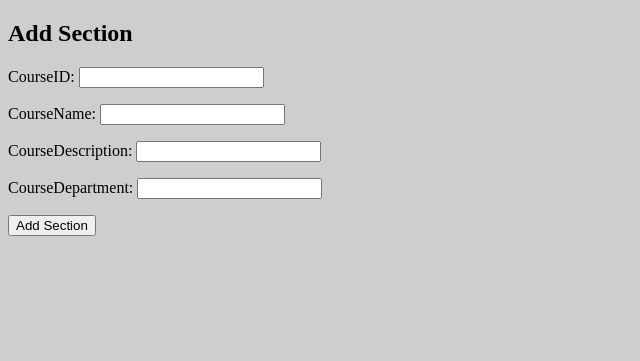
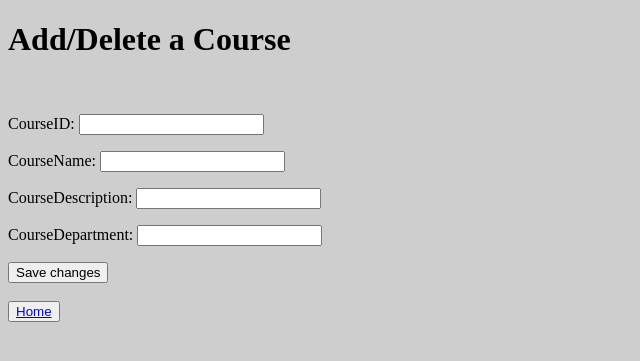
Before and after one commit to CAndreas7/DjangoUntrained, a Django app: page /courseAdd/ in a window 1280 px wide. Shown: the top 361 px of the page, without its empty margins (0-640 px from the left). Run offline with Django 4.2, Linux system fonts and the light colour scheme.

Commit message:
More UserToCourse views fixed addCourse

```diff
--- a/DjangoUntrained/urls.py
+++ b/DjangoUntrained/urls.py
@@ -33,7 +33,7 @@ urlpatterns = [
     path('notificationSend/', notificationSend.as_view(), name='notificationSend'),
     path('courseAdd/', courseAdd.as_view(), name='courseAdd'),
     path('courseDelete/<int:course_id>/', courseDelete.as_view(), name='courseDelete'),
-    path('editUserInCourse/', editUserInCourse.as_view(), name='editUserInCourse'),
+    path('userToCourseAdd/<int:course_id>/', userToCourseAdd.as_view(), name='userToCourseAdd'),
     path('usersInCourse/<int:course_id>/', usersInCourse.as_view(), name='usersInCourse')
 
 ]
--- a/Management/forms.py
+++ b/Management/forms.py
@@ -20,4 +20,4 @@ class UserForm(forms.ModelForm):
 class UserToFrom(forms.ModelForm):
     class Meta:
         model = UsersToCourse
-        fields = ['courseID', 'assignment']
+        fields = ['assignment']
--- a/Management/views.py
+++ b/Management/views.py
@@ -48,26 +48,30 @@ class MainHome(View):
 
 class usersInCourse(View) :
     def get(self, request, course_id):
-        u2c = UsersToCourse.objects.get(pk=course_id)
+        course = Course.objects.get(courseID=course_id)
+        u2c = UsersToCourse.objects.get(courseID=course_id)
         u = UsersToCourse.objects.filter(courseID=course_id)
         context = {'course': u2c, 'users': u}
         return render(request, 'main/courseUsers.html', context)
 class userToCourseAdd(View) :
 
     def get(self, request, course_id):
-        form = UserToFrom(initial={'assignment': course_id})
-        return render(request, 'main/editUserInCourse.html', {'form': form, 'course_id': course_id})
+        course = Course.objects.get(courseID=course_id)
+        form = UserToFrom(initial={'courseID': course})
+        return render(request, 'main/courseUsersAdd.html', {'form': form, 'course_id': course_id})
     def post(self, request, course_id):
         form = UserToFrom(request.POST)
 
         if form.is_valid():
-            courseID = form.cleaned_data['course_id']
+
+            course = Course.objects.get(courseID=course_id)
+            #courseID = form.cleaned_data['course']
             user = form.cleaned_data['assignment']
 
-            userTo = UsersToCourse(courseID=courseID, assignment=user)
+            userTo = UsersToCourse(courseID=course, assignment=user)
             userTo.save()
 
-            return redirect(request, 'courseUsers', courseID=courseID)
+            return HttpResponse('User added successfully')
         else:
             form = UserToFrom(initial={'courseID': course_id})
 
@@ -227,28 +231,23 @@ class courseAdd(View):
 
     def get(self, request):
         form = CourseForm()
-        return render(request, 'main/addSection.html', {'form': form})
+        return render(request, 'main/courseAdd.html', {'form': form})
 
-    def post(self, request, course_id):
+    def post(self, request):
         form = CourseForm(request.POST)
         if form.is_valid():
             courseID = form.cleaned_data['courseID']
             courseName = form.cleaned_data['courseName']
             courseDepartment = form.cleaned_data['courseDepartment']
-            endTime = form.cleaned_data['endTime']
-            capacity = form.cleaned_data['capacity']
-            TA = form.cleaned_data['TA']
-            sectionID = form.cleaned_data['sectionID']
-
-            print(TA)
+            courseDescription = form.cleaned_data['courseDescription']
 
             # Create a new Section object with the extracted data
-            section = Section(sectionID=sectionID)
-            section.add()
+            course =Course(courseID=courseID,courseName=courseName,courseDepartment=courseDepartment, courseDescription=courseDescription)
+            course.save()
 
-            return HttpResponse('Section added successfully')
+            return HttpResponse('Course added successfully')
         else:
-            form = SectionForm(initial={'courseID': course_id})
+            form = CourseForm()
 
         return render(request, 'main/addSection.html', {'form': form})
 class MyUser(User):
--- a/templates/main/courseUsers.html
+++ b/templates/main/courseUsers.html
@@ -15,6 +15,6 @@ table, th, td {
   {% endfor %}
 </table> <br>
 
-<a href="{% url 'userToCourse' course.courseID %}">Add User</a>
+<a href="{% url 'userToCourseAdd' course.courseID_id %}">Add User</a>
 
 <br> <br></brb><button type="home"><a href="{% url 'mainHome' %}">Home</a></button>
```
Also changed, not shown: templates/main/courseUsersAdd.html (added, +11 -0 lines), db.sqlite3.
